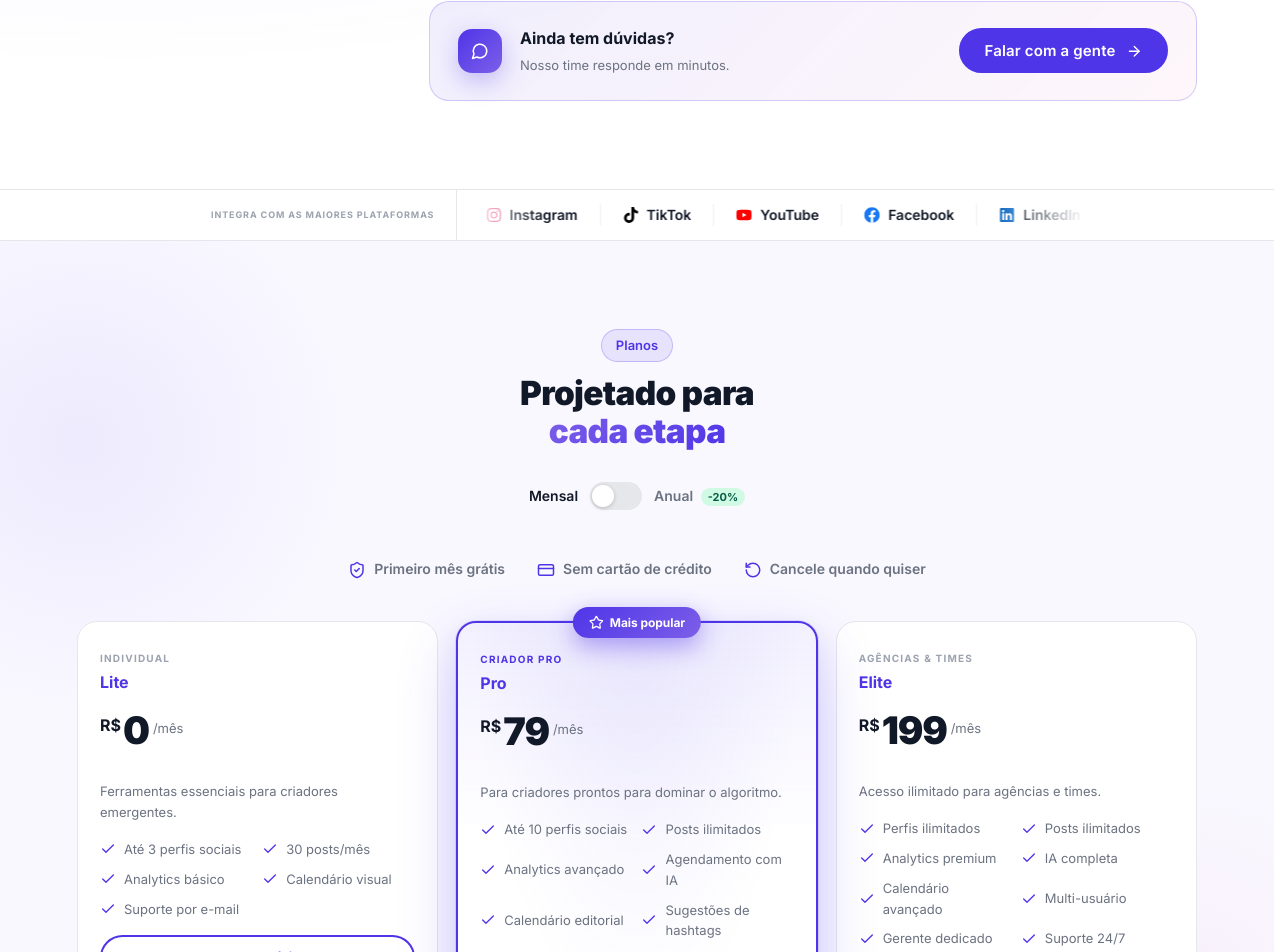
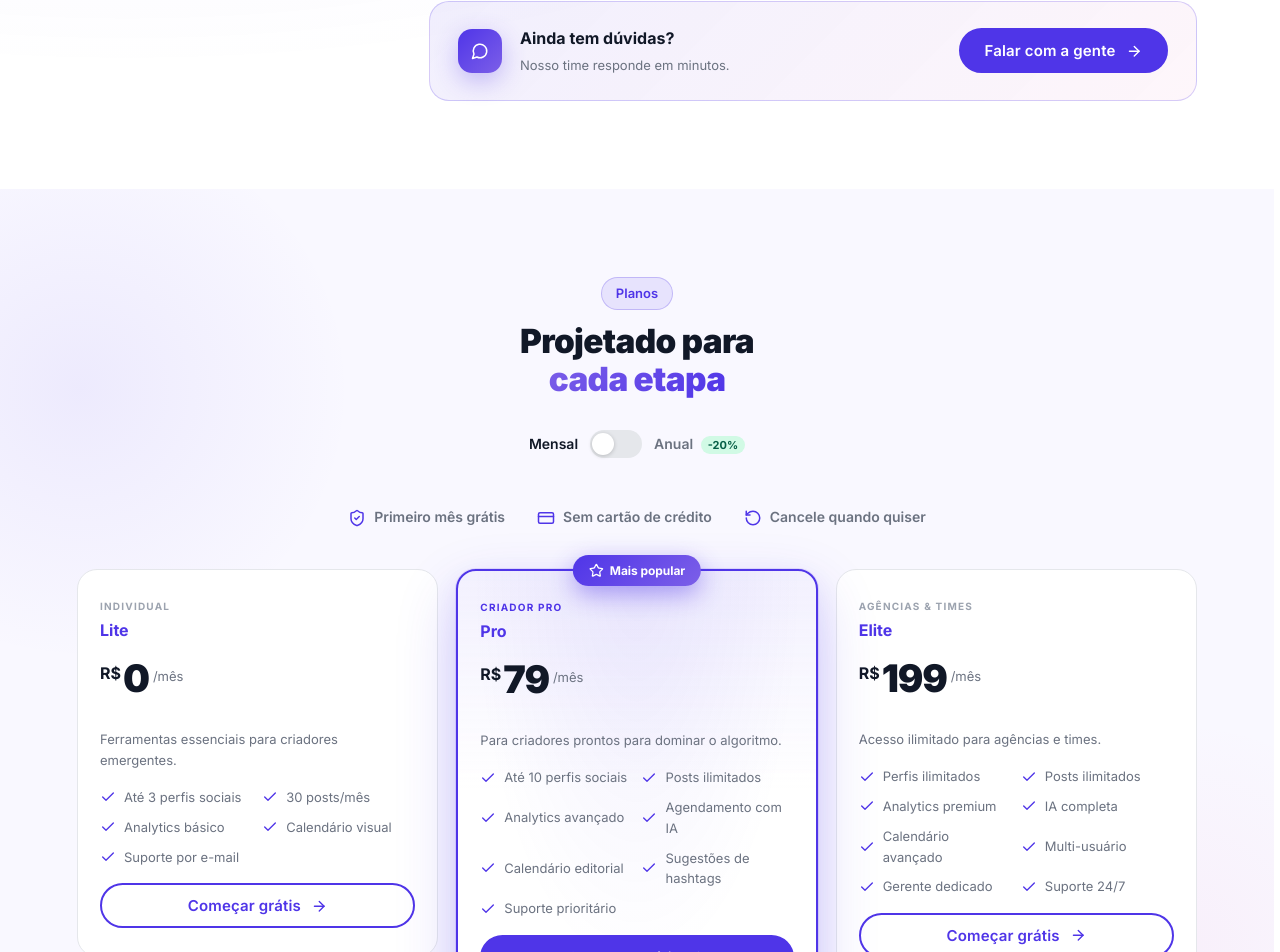
Before and after one commit to brenosemfreio/tcc, a React (Vite) app: page / in a window 1280 px wide. Shown: the part 3318-4270 px from the top of the page. Built offline with nearby package versions, Linux system fonts and the light colour scheme.

Commit message:
chore: auto sync [Claude]

```diff
--- a/src/pages/Landing/Landing.jsx
+++ b/src/pages/Landing/Landing.jsx
@@ -10,7 +10,6 @@ import Navbar from '../../components/Navbar/Navbar'
 import Footer from '../../components/Footer/Footer'
 import Button from '../../components/Button/Button'
 
-import Marquee from './components/Marquee'
 import Counter from './components/Counter'
 import FaqItem from './components/FaqItem'
 import HeroMockup from './components/HeroMockup'
@@ -19,7 +18,7 @@ import {
   FeatureHashtagsPreview, FeaturePlatformsPreview,
 } from './components/FeaturePreviews'
 
-import { PLATFORMS, FEATURES, STEPS, PLANS, FAQS, fadeUp } from './data'
+import { FEATURES, STEPS, PLANS, FAQS, fadeUp } from './data'
 import './Landing.css'
 
 const PREVIEWS = {
@@ -275,14 +274,6 @@ export default function Landing() {
         </div>
       </section>
 
-      {/* ── Marquee plataformas ──────────────────────── */}
-      <div className="l-marquee-strip">
-        <div className="l-marquee-strip__inner">
-          <span className="l-marquee-strip__label">INTEGRA COM AS MAIORES PLATAFORMAS</span>
-          <Marquee items={PLATFORMS} />
-        </div>
-      </div>
-
       {/* ── Pricing ──────────────────────────────────── */}
       <section className="l-pricing" id="precos">
         <div className="container">
--- a/src/pages/Landing/components/Marquee.jsx
+++ /dev/null
@@ -1,41 +0,0 @@
-import { useEffect, useRef } from 'react'
-
-// Marquee controlado por rAF com desaceleração suave no hover
-export default function Marquee({ items }) {
-  const trackRef = useRef(null)
-  const s = useRef({ pos: 0, speed: 0.5, target: 0.5, halfW: 0, raf: null })
-
-  useEffect(() => {
-    const track = trackRef.current
-    if (!track) return
-    s.current.halfW = track.scrollWidth / 2
-
-    function tick() {
-      const st = s.current
-      st.speed += (st.target - st.speed) * 0.04
-      st.pos -= st.speed
-      if (Math.abs(st.pos) >= st.halfW) st.pos = 0
-      track.style.transform = `translateX(${st.pos}px)`
-      st.raf = requestAnimationFrame(tick)
-    }
-    s.current.raf = requestAnimationFrame(tick)
-    return () => cancelAnimationFrame(s.current.raf)
-  }, [])
-
-  return (
-    <div
-      className="l-marquee-strip__track-wrap"
-      onMouseEnter={() => { s.current.target = 0.08 }}
-      onMouseLeave={() => { s.current.target = 0.5 }}
-    >
-      <div ref={trackRef} className="l-marquee-strip__track">
-        {[...items, ...items].map((p, i) => (
-          <span key={i} className="l-marquee-strip__item">
-            <p.icon style={{ color: p.color }} />
-            {p.name}
-          </span>
-        ))}
-      </div>
-    </div>
-  )
-}
--- a/src/pages/Landing/data.js
+++ b/src/pages/Landing/data.js
@@ -2,20 +2,6 @@ import {
   LuCalendarClock, LuChartBar, LuShare2, LuBrain, LuTrendingUp,
   LuRotateCcw, LuUser, LuGift, LuMessageCircle,
 } from 'react-icons/lu'
-import {
-  FaInstagram, FaTiktok, FaYoutube, FaFacebook, FaLinkedin, FaPinterest,
-} from 'react-icons/fa'
-import { FaXTwitter } from 'react-icons/fa6'
-
-export const PLATFORMS = [
-  { icon: FaPinterest, name: 'Pinterest',  color: '#E60023' },
-  { icon: FaXTwitter,  name: 'X',          color: '#000'    },
-  { icon: FaInstagram, name: 'Instagram',  color: '#E1306C' },
-  { icon: FaTiktok,    name: 'TikTok',     color: '#010101' },
-  { icon: FaYoutube,   name: 'YouTube',    color: '#FF0000' },
-  { icon: FaFacebook,  name: 'Facebook',   color: '#1877F2' },
-  { icon: FaLinkedin,  name: 'LinkedIn',   color: '#0A66C2' },
-]
 
 export const FEATURES = [
   {
```
Also changed, not shown: 1 other file (tests, documents, lock files or other folders).
